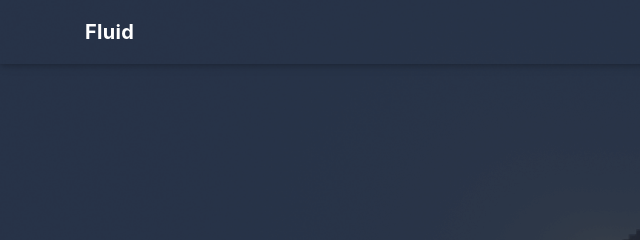
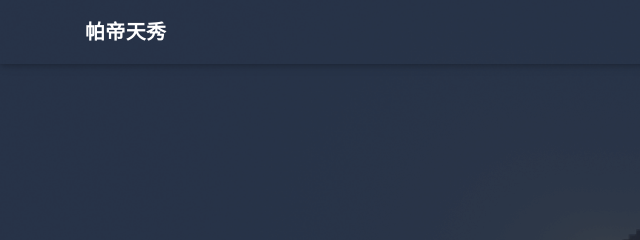
Before and after one commit to paditianxiu/paditianxiu.github.io, a plain HTML site: page index.html in a window 1280 px wide. Shown: the top 240 px of the page, 0-640 px from the left. Drawn offline with nearby package versions, Linux system fonts and the light colour scheme; some packages are replaced by stand-ins of ours; a script that the page names is missing; a small style sheet from the web is missing.

Commit message:
Site updated: 2025-08-28 00:07:32

```diff
--- a/index.html
+++ b/index.html
@@ -87,7 +87,7 @@
   <nav id="navbar" class="navbar fixed-top  navbar-expand-lg navbar-dark scrolling-navbar">
   <div class="container">
     <a class="navbar-brand" href="/">
-      <strong>Fluid</strong>
+      <strong>帕帝天秀</strong>
     </a>
 
     <button id="navbar-toggler-btn" class="navbar-toggler" type="button" data-toggle="collapse"
```
Also changed, not shown: 2025/08/27/hello-world/index.html (+1 -1 lines), 404.html (+1 -1 lines), archives/2025/08/index.html (+1 -1 lines), archives/2025/index.html (+1 -1 lines), archives/index.html (+1 -1 lines), categories/index.html (+1 -1 lines), links/index.html (+1 -1 lines), tags/index.html (+1 -1 lines).
